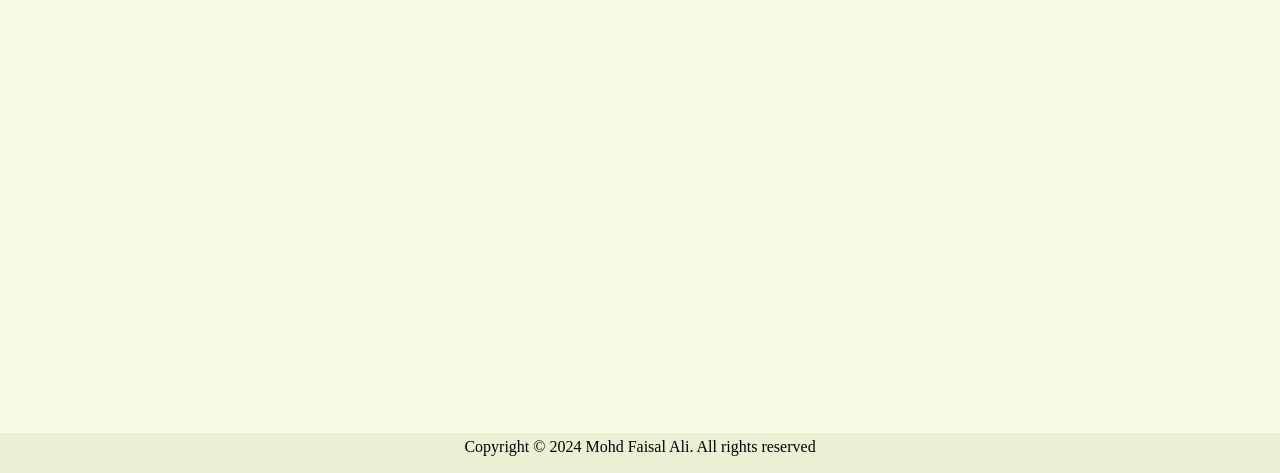
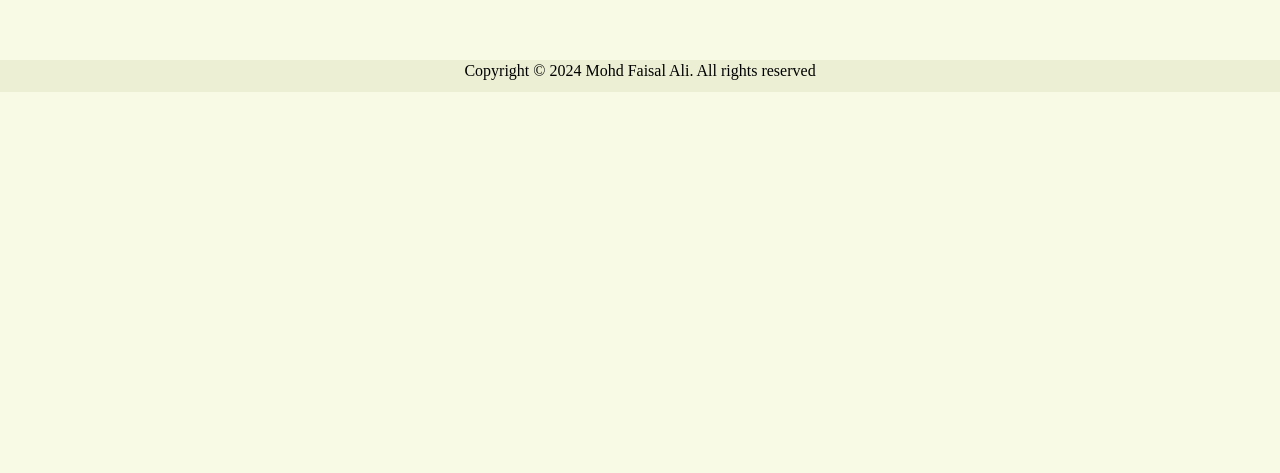
Before and after one commit to alicode07/Quizzify-The-Quiz-Web-App, a plain HTML site: page index.html in a window 1280 px wide. Shown: the part 2487-2960 px from the top of the page. After the commit the page ends 2579 px from the top, so only its background shows below. Drawn offline with Linux system fonts and the light colour scheme.

Commit message:
footer modified

```diff
--- a/Style/style.css
+++ b/Style/style.css
@@ -222,10 +222,10 @@ body
 
 .footerDis
 {
-  position: absolute;
-  top: 365vh;
+  position: relative;
+  top:184vh;
   width: 100%;
-  height: 5vh;
+  height: 4vh;
   display:block;
   background-color: #ecefd4;
 
@@ -233,5 +233,6 @@ body
 .footerDis #copyRight
 {
   text-align: center;
-  padding: 5px 10px;
+  /* padding: 5px 10px; */
+  padding-top: 2px;
 }
```
